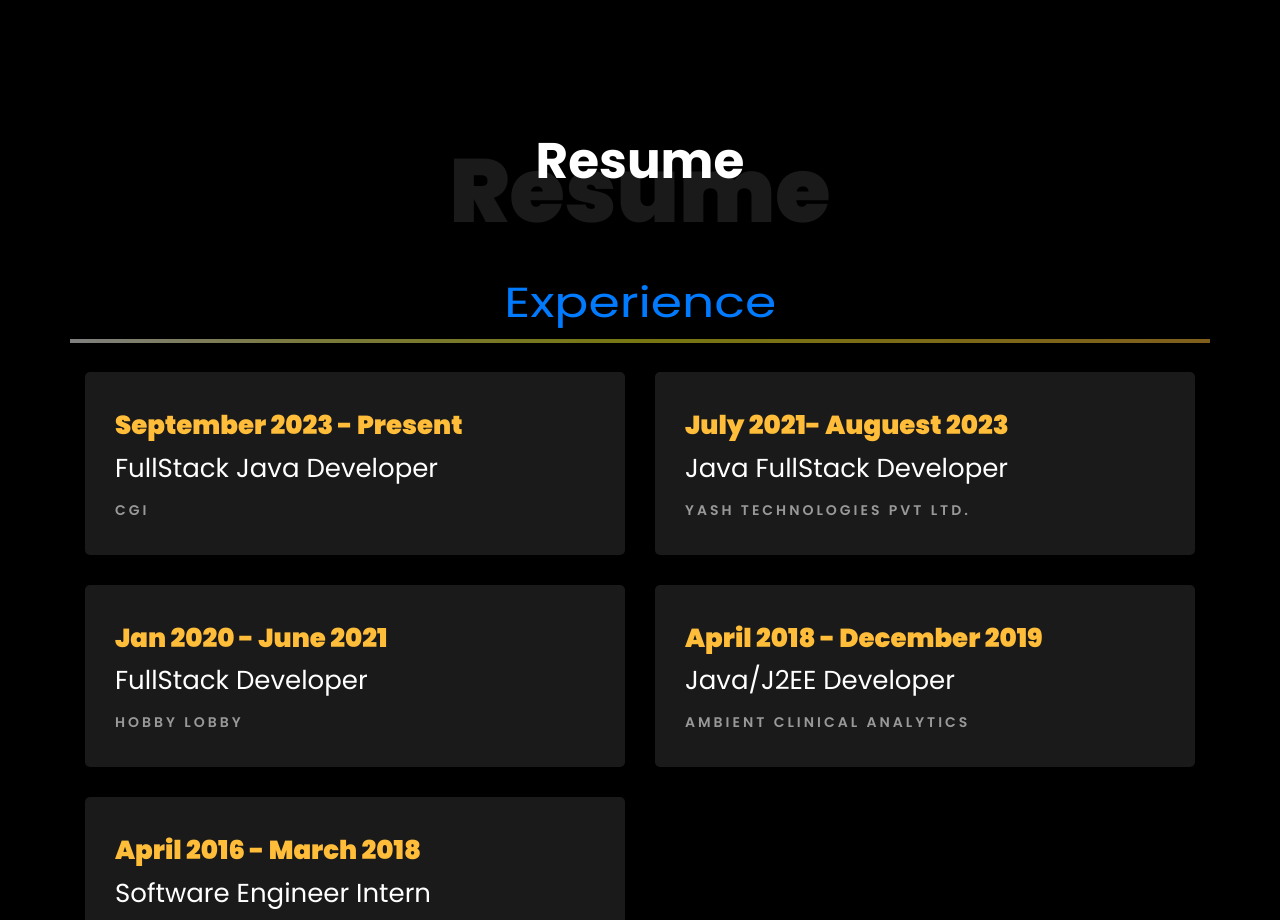
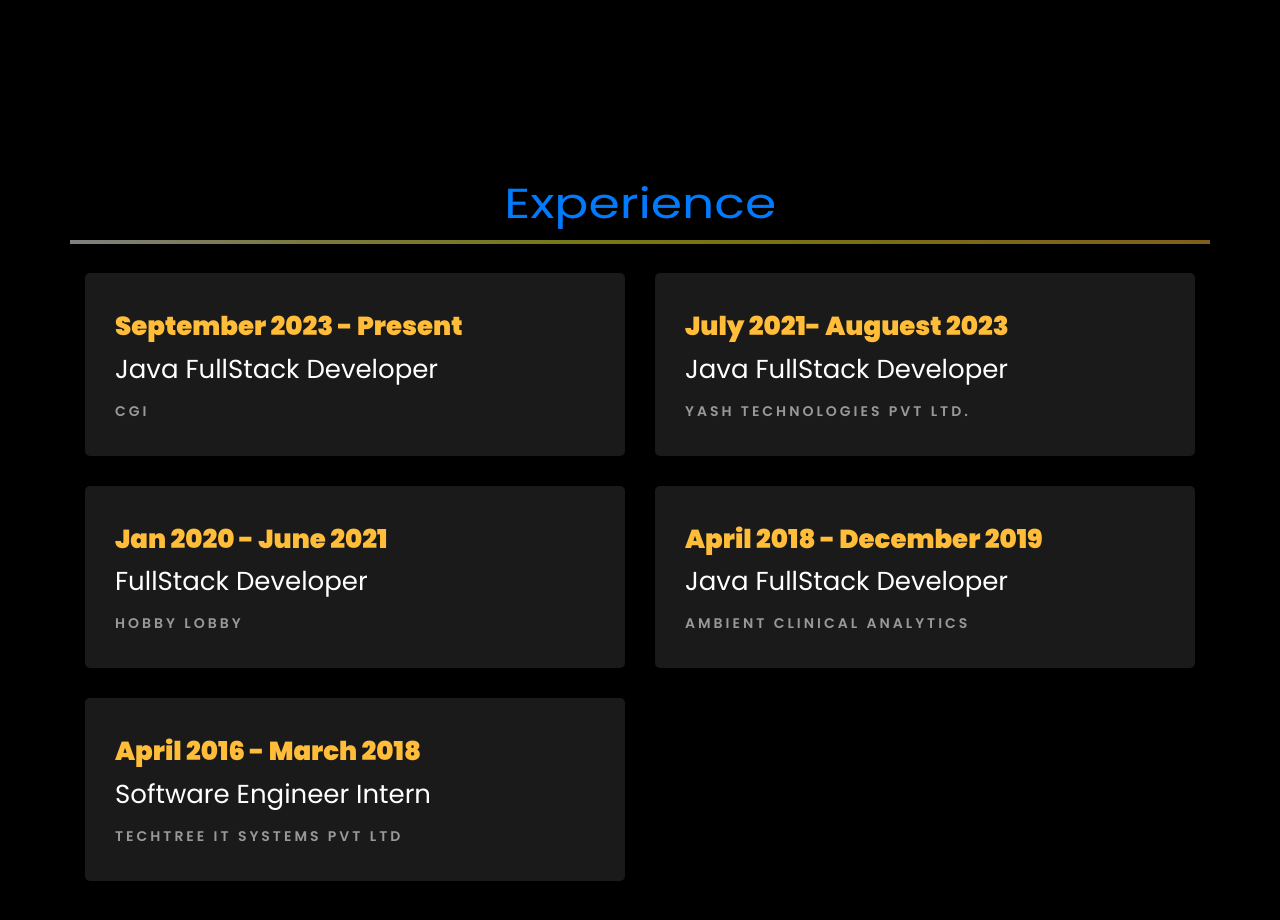
Before and after one commit to AshikaBaddam/My_Portfolio, a plain HTML site: page index.html in a window 1280 px wide. Shown: the part 1880-2800 px from the top of the page. Drawn offline with Linux system fonts and the light colour scheme; files whose address does not match are found by name.

Commit message:
Update index.html

```diff
--- a/index.html
+++ b/index.html
@@ -129,7 +129,7 @@
 	        <ul class="navbar-nav nav ml-auto">
 	          <li class="nav-item"><a href="#home-section" class="nav-link"><span>Home</span></a></li>
 	          <li class="nav-item"><a href="#about-section" class="nav-link"><span>About</span></a></li>
-	          <li class="nav-item"><a href="#resume-section" class="nav-link"><span>Resume</span></a></li>
+	          <li class="nav-item"><a href="#resume-section" class="nav-link"><span>Experience</span></a></li>
 	          <!-- <li class="nav-item"><a href="#project-section" class="nav-link"><span>Projects</span></a></li> -->
 	          <li class="nav-item"><a href="#contact-section" class="nav-link"><span>Contact</span></a></li>
 	        </ul>
@@ -393,7 +393,7 @@
 								<h1 class="big">About</h1>
 								<h2 class="mb-4">About Me</h2>
 
-								<p>With extensive hands-on experience as a Full-stack Java Developer, I have built robust full-stack web applications, developed scalable cloud solutions, and created responsive front-end interfaces using Angular and React frameworks. My expertise spans the development of RESTful services with Java 17/11/8 and Spring Boot, implementing secure authentication and authorization protocols like Spring Security and OAuth2, and leveraging asynchronous communication with messaging queues such as RabbitMQ and Apache Kafka. I have utilized relational databases like Oracle DB, PostgreSQL and MySQL, as well as NoSQL solutions such as MongoDB and Cassandra, to deliver efficient and scalable data storage. Proficient in deploying applications on cloud platforms like AWS and Microsoft Azure. By incorporating CI/CD pipelines with tools like Jenkins, I have improved software release cycles and automated deployments.
+								<p>With extensive hands-on experience as a Full-stack Java Developer, I have built robust full-stack web applications, developed scalable cloud solutions, and created responsive front-end interfaces using Node js, Angular and React frameworks. My expertise spans the development of RESTful services with Java 17/11/8 and Spring Boot, implementing secure authentication and authorization protocols like Spring Security and OAuth2, and leveraging asynchronous communication with messaging queues such as RabbitMQ and Apache Kafka. I have utilized relational databases like Oracle DB, PostgreSQL and MySQL, as well as NoSQL solutions such as MongoDB and Cassandra, to deliver efficient and scalable data storage. Proficient in deploying applications on cloud platforms like AWS and Microsoft Azure. By incorporating CI/CD pipelines with tools like Jenkins, I have improved software release cycles and automated deployments.
 								</p>
 								<p>Developed a deep understanding of agile methodologies, including Scrum and Kanban, and employ Test-Driven Development (TDD) principles to ensure high-quality deliverables. My strong collaboration skills and experience with tools like GitHub, GitLab, and Bitbucket support effective team workflows and project management. Passionate about solving complex challenges, I continuously leverage emerging technologies to deliver innovative and impactful solutions that align with client goals.
 								</p>
@@ -425,8 +425,8 @@
     	<div class="container">
     		<div class="row justify-content-center pb-5">
           <div class="col-md-10 heading-section text-center ftco-animate">
-          	<h1 class="big big-2">Resume</h1>
-            <h2 class="mb-4">Resume</h2>
+<!--           	<h1 class="big big-2">Resume</h1>
+            <h2 class="mb-4">Resume</h2> -->
            <!-- <p>2</p>-->
           </div>
         </div>
@@ -448,7 +448,7 @@
 				<div class="col-md-6">
 					<div class="resume-wrap ftco-animate">
 						<span class="date">September 2023 - Present</span>
-						<h2>FullStack Java Developer</h2>
+						<h2>Java FullStack Developer</h2>
 						<span class="position">CGI</span>
 						<!--p class="mt-4">Merkle, a leading CXM and media company with over 10K+ professionals globally. It's a part of Dentsu International. -->
 							<!-- <ul>
@@ -526,7 +526,7 @@
 				<div class="col-md-6">
 					<div class="resume-wrap ftco-animate">
 						<span class="date">April 2018 - December 2019</span>
-						<h2>Java/J2EE Developer</h2>
+						<h2>Java FullStack Developer</h2>
 						<span class="position">Ambient Clinical Analytics</span>
 						<!--p class="mt-4">iQuanti is a data-driven digital marketing analytics and solutions company, helps top 100 global brands. -->
 							<!-- <ul>
```
